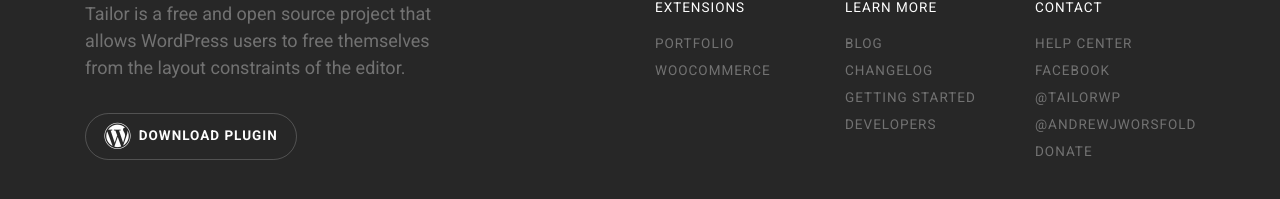
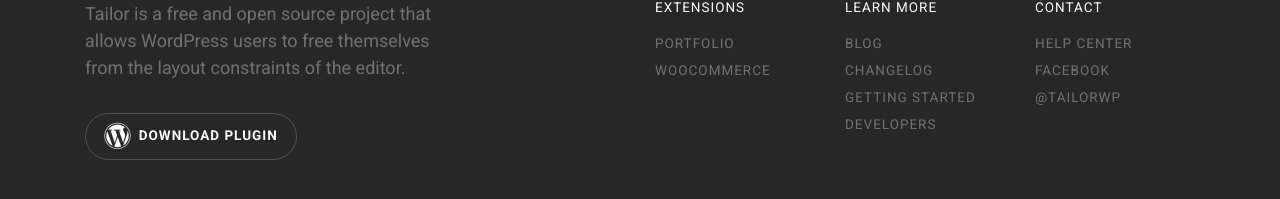
Before and after one commit to Enclavely/tailor, a Jekyll site: the page built from index.html, in a window 1280 px wide and 900 px high, scrolled down 3528 px. Shown: the part 682-881 px from the top of the window. Built offline with Jekyll 4.4.1, drawn with Linux system fonts in a browser that asks for light colours; nearby versions of some CDN libraries; the list of posts is cut into pages by our own code.

Commit message:
Transfered new Team

```diff
--- a/_config.yml
+++ b/_config.yml
@@ -4,7 +4,7 @@ permalink:           pretty
 # Setup
 title:               Tailor
 tagline:             Simple yet powerful free page builder for WordPress!
-keywords:            WordPress, free, page builder, frontend, open source
+keywords:            WordPress, free, page builder, frontend, open source, tailor
 url:                 http://gettailor.com
 paginate:            1
 baseurl:             ""
@@ -20,10 +20,8 @@ sass:
 
 # About/contact
 author:
-  name:             Andrew Worsfold
-  url:              http://www.andrewworsfold.com
-  twitter:          https://twitter.com/andrewjworsfold
-  facebook:         https://facebook.com/andrew.worsfold
+  name:             Enclavely, Inc
+  url:              http://www.enclavely.io
 
 tailor:
   wordpress:        https://wordpress.org/plugins/tailor/
@@ -31,7 +29,7 @@ tailor:
   twitter:          https://twitter.com/tailorwp
   facebook:         https://facebook.com/tailorwp
 
-analytics_id:       UA-76196799-1
+analytics_id:       UA-102926385-1
 
 # Dependencies
 markdown:           kramdown
@@ -47,8 +45,8 @@ gems:
   - jekyll-gist
 
 # Custom vars
-repo:               https://github.com/andrewworsfold/tailor
-twitter:            https://twitter.com/andrewjworsfold
+repo:               https://github.com/enclavely/tailor
+twitter:            https://twitter.com/tailorwp
 
 cdn:
   # See https://www.srihash.org for info on how to generate the hashes
--- a/_includes/features/summary.html
+++ b/_includes/features/summary.html
@@ -34,7 +34,7 @@
     <div class="row">
       <div class="col-md-6 col-md-offset-3 text-md-center m-y-3 subscribe">
 
-        <form action="//gettailor.us7.list-manage.com/subscribe/post?u=89916b29627833b0309101add&amp;id=0b23aa3894" method="post" id="mc-embedded-subscribe-form" name="mc-embedded-subscribe-form" class="validate" target="_blank" novalidate>
+        <form action="//enclavely.us16.list-manage.com/subscribe/post?u=167ad81fee2b497bb35b13e2e&amp;id=8a34bb6934" method="post" id="mc-embedded-subscribe-form" name="mc-embedded-subscribe-form" class="validate" target="_blank" novalidate>
           <fieldset class="form-group">
 
             <label class="m-b-1" for="mce-EMAIL">Want to keep up to date with developments?</label>
@@ -42,7 +42,7 @@
 
             <!-- real people should not fill this in and expect good things - do not remove this or risk form bot signups-->
             <div style="position: absolute; left: -5000px;" aria-hidden="true">
-              <input type="text" name="b_89916b29627833b0309101add_0b23aa3894" tabindex="-1" value="">
+              <input type="text" name="b_167ad81fee2b497bb35b13e2e_8a34bb6934" tabindex="-1" value="">
             </div>
             <div class="clearfix"></div>
 
--- a/_includes/footer.html
+++ b/_includes/footer.html
@@ -43,12 +43,6 @@
                     <li class="menu__item"><a href="https://www.twitter.com/tailorwp" target="_blank" onclick="ga('send', 'event', 'button', 'click', 'twitter-tailor');">
                         @tailorwp</a>
                     </li>
-                    <li class="menu__item"><a href="https://www.twitter.com/andrewjworsfold" target="_blank" onclick="ga('send', 'event', 'button', 'click', 'twitter-andrew');">
-                        @andrewjworsfold
-                    </a></li>
-                    <li class="menu__item"><a href="https://www.gettailor.com/donate" target="_blank" onclick="ga('send', 'event', 'button', 'click', 'donate');">
-                        Donate
-                    </a></li>
                 </ul>
             </div>
 
```
